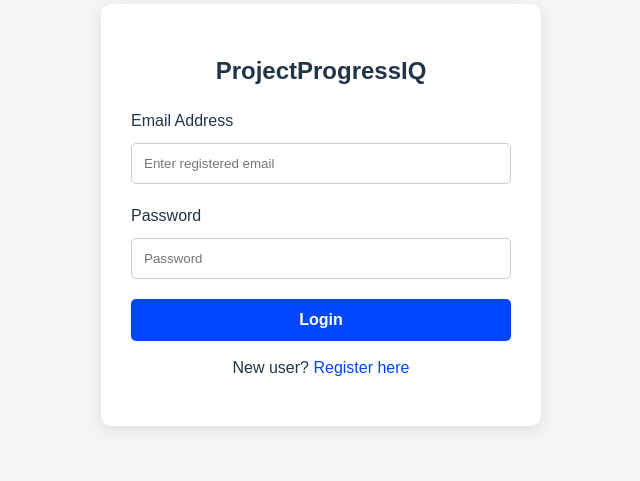
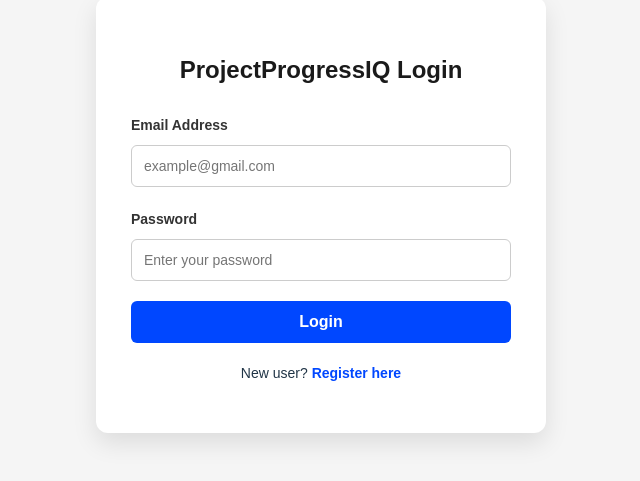
Before and after one commit to NehaLokhande874/progressiq-frontend, a React (Vite) app: page / in a window 1280 px wide. Shown: the part 185-666 px from the top of the page, without its empty margins (319-959 px from the left). Built offline with nearby package versions, Linux system fonts and the light colour scheme.

Commit message:
Finalized Login UI and routing flow

```diff
--- a/src/pages/Login.jsx
+++ b/src/pages/Login.jsx
@@ -7,24 +7,21 @@ const Login = () => {
         email: '',
         password: ''
     });
+    const [loading, setLoading] = useState(false);
     const navigate = useNavigate();
 
     const handleSubmit = async (e) => {
         e.preventDefault();
+        setLoading(true);
         try {
             const res = await API.post('/auth/login', formData);
 
-            // --- 1. Storage Logic (Corrected) ---
+            // --- 1. Storage Logic ---
             localStorage.setItem('token', res.data.token);
             localStorage.setItem('role', res.data.role);
-
-            /** * IMPORTANT: We store 'formData.email' in 'username' key.
-             * This allows MemberDashboard to use the exact email used by the Leader
-             * to fetch assigned tasks from the database.
-             */
             localStorage.setItem('username', formData.email);
 
-            alert(`Login Successful! Welcome to ProjectProgressIQ`);
+            alert(`✅ Login Successful! Welcome to ProjectProgressIQ`);
 
             // --- 2. Role-Based Redirection ---
             const userRole = res.data.role;
@@ -36,44 +33,56 @@ const Login = () => {
             } else if (userRole === 'Member') {
                 navigate('/member-dashboard');
             } else {
-                alert("Role not recognized!");
+                alert("❌ Role not recognized!");
             }
 
         } catch (err) {
+            // Backend kadun yenara error message dakhva
             alert(err.response?.data?.msg || "Login failed. Please check your credentials.");
+        } finally {
+            setLoading(false);
         }
     };
 
-    // --- Styles ---
+    // --- Styles (Clean & Professional) ---
     const pageStyle = { display: 'flex', justifyContent: 'center', alignItems: 'center', width: '100vw', height: '100vh', backgroundColor: '#f5f5f5', position: 'fixed', top: 0, left: 0 };
-    const cardStyle = { width: '380px', padding: '30px', backgroundColor: '#ffffff', borderRadius: '10px', boxShadow: '0px 4px 15px rgba(0,0,0,0.1)', fontFamily: 'Arial, sans-serif' };
-    const inputStyle = { width: '100%', padding: '12px', margin: '10px 0 20px 0', borderRadius: '5px', border: '1px solid #ccc', boxSizing: 'border-box' };
-    const btnStyle = { width: '100%', padding: '12px', backgroundColor: '#0047ff', color: 'white', border: 'none', borderRadius: '5px', cursor: 'pointer', fontSize: '16px', fontWeight: 'bold' };
+    const cardStyle = { width: '380px', padding: '35px', backgroundColor: '#ffffff', borderRadius: '12px', boxShadow: '0px 10px 25px rgba(0,0,0,0.1)', fontFamily: 'Arial, sans-serif' };
+    const labelStyle = { fontWeight: 'bold', fontSize: '14px', color: '#333' };
+    const inputStyle = { width: '100%', padding: '12px', margin: '8px 0 20px 0', borderRadius: '6px', border: '1px solid #ccc', boxSizing: 'border-box', fontSize: '14px' };
+    const btnStyle = { width: '100%', padding: '12px', backgroundColor: loading ? '#668fff' : '#0047ff', color: 'white', border: 'none', borderRadius: '6px', cursor: loading ? 'not-allowed' : 'pointer', fontSize: '16px', fontWeight: 'bold', transition: '0.3s' };
 
     return (
         <div style={pageStyle}>
             <div style={cardStyle}>
-                <h2 style={{ textAlign: 'center', marginBottom: '20px' }}>ProjectProgressIQ</h2>
+                <h2 style={{ textAlign: 'center', marginBottom: '25px', color: '#1a1a1a' }}>ProjectProgressIQ Login</h2>
                 <form onSubmit={handleSubmit}>
-                    <label>Email Address</label>
+
+                    <label style={labelStyle}>Email Address</label>
                     <input
                         type="email"
-                        placeholder="Enter registered email"
+                        placeholder="example@gmail.com"
                         style={inputStyle}
+                        value={formData.email}
                         onChange={e => setFormData({...formData, email: e.target.value})}
                         required
                     />
-                    <label>Password</label>
+
+                    <label style={labelStyle}>Password</label>
                     <input
                         type="password"
-                        placeholder="Password"
+                        placeholder="Enter your password"
                         style={inputStyle}
+                        value={formData.password}
                         onChange={e => setFormData({...formData, password: e.target.value})}
                         required
                     />
-                    <button type="submit" style={btnStyle}>Login</button>
-                    <p style={{ textAlign: 'center', marginTop: '15px' }}>
-                        New user? <Link to="/signup" style={{ color: '#0047ff', textDecoration: 'none' }}>Register here</Link>
+
+                    <button type="submit" style={btnStyle} disabled={loading}>
+                        {loading ? 'Logging in...' : 'Login'}
+                    </button>
+
+                    <p style={{ textAlign: 'center', marginTop: '20px', fontSize: '14px' }}>
+                        New user? <Link to="/signup" style={{ color: '#0047ff', textDecoration: 'none', fontWeight: 'bold' }}>Register here</Link>
                     </p>
                 </form>
             </div>
```
